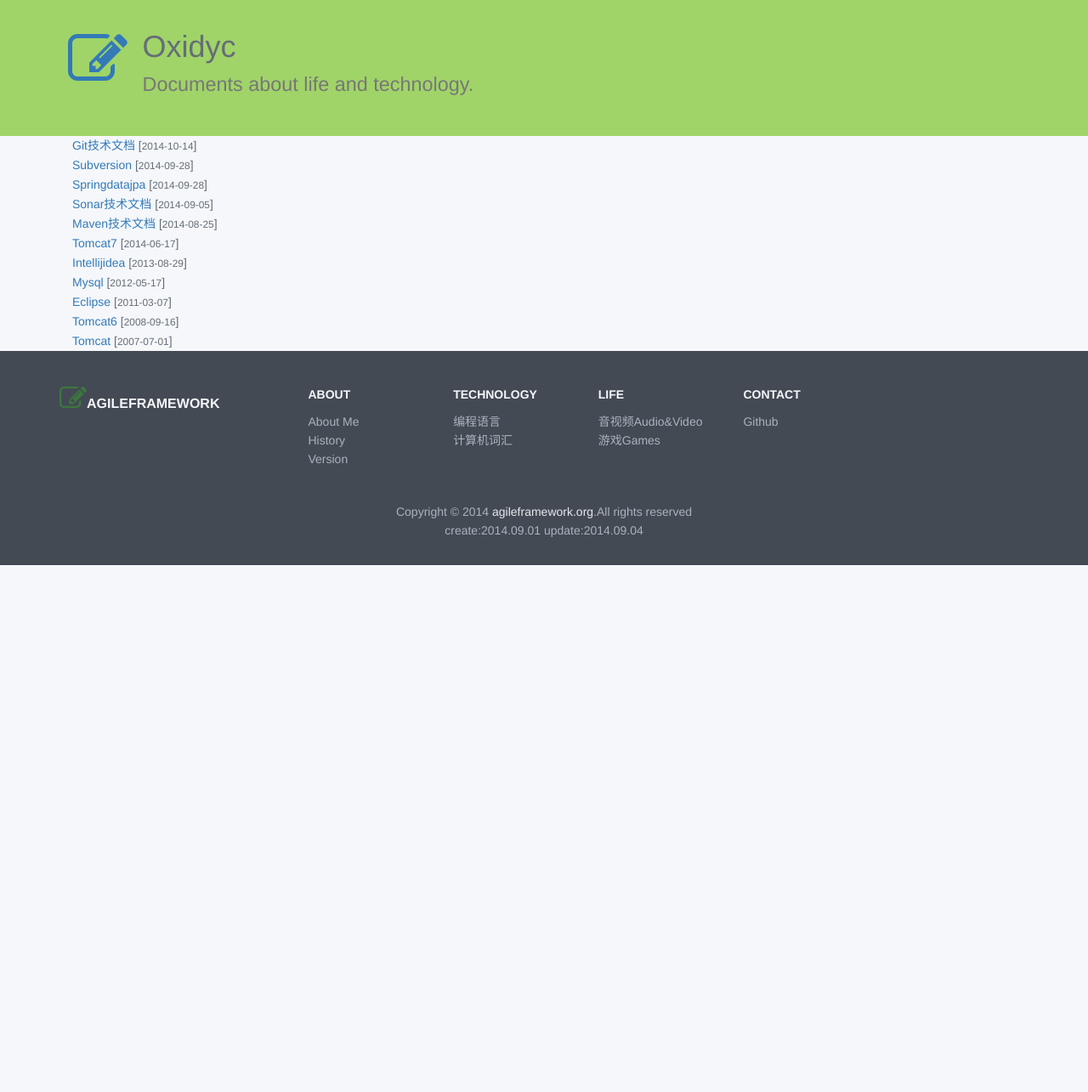
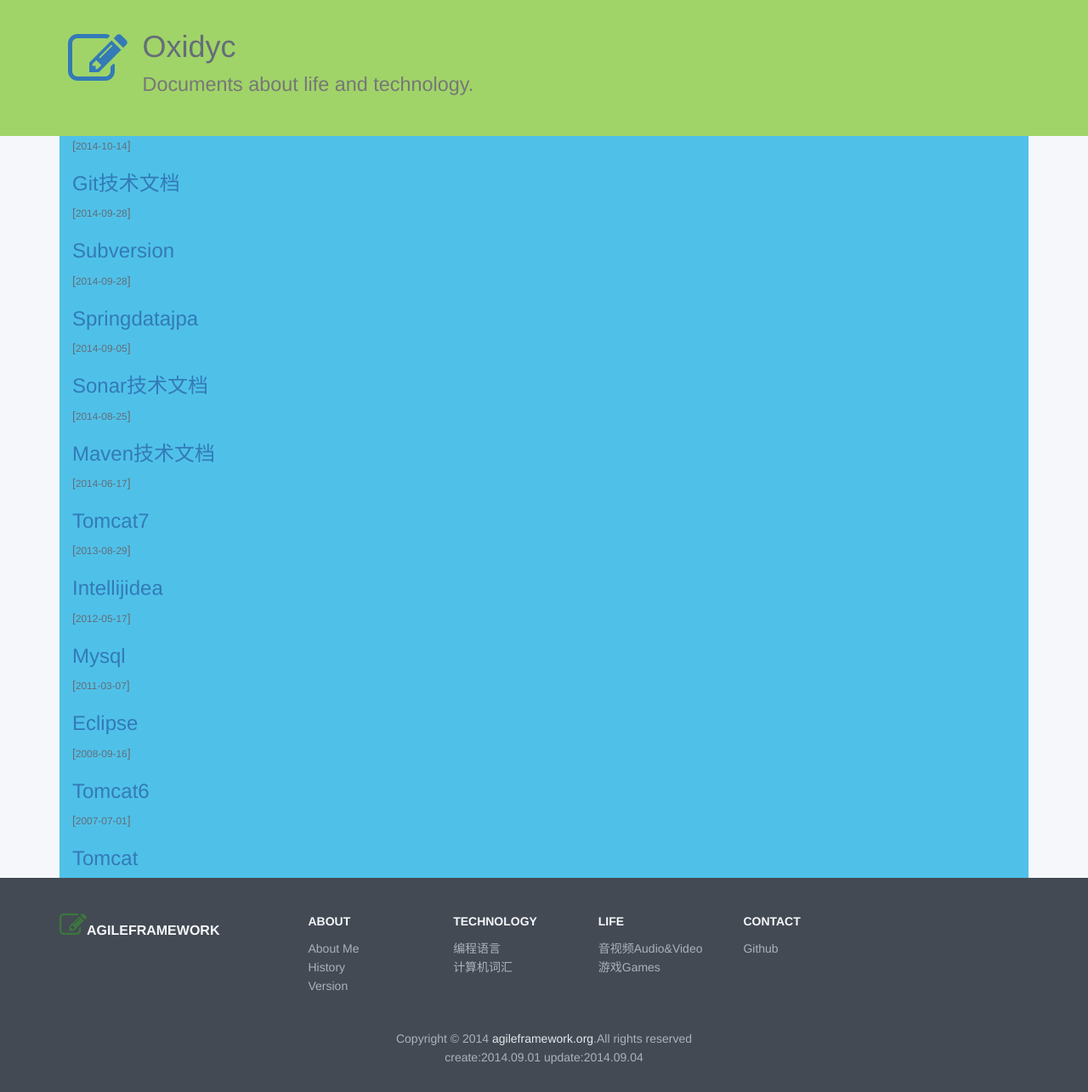
Before and after one commit to oxidyc/ikms.github.io, a Jekyll site: the page built from index.html, in a window 1280 px wide. Shown: the whole page at 85% size. Built offline with Jekyll 4.4.1, drawn with Linux system fonts in a browser that asks for light colours; nearby versions of some CDN libraries; before the commit the page ends 900 px from its top, so only the background shows below that.

Commit message:
add some technology documents

```diff
--- a/index.html
+++ b/index.html
@@ -12,10 +12,11 @@ title: CMS
 -->
 <section>
     {% for post in site.posts %}
-    <div class="col-lg-12">
-     <a href="{{ post.id }}">{{ post.title }}</a>
+    <div class="col-lg-12 bg_aqua">
+        [<small>{{ post.date | date: "%F" }}</small>]
+        <h3><a href="{{ post.id }}">{{ post.title }}</a></h3>
        <!-- {{ post.excerpt }}-->
-        [<small>{{ post.date | date: "%F" }}</small>]
+
     </div>
     {% endfor %}
 </section>
```
